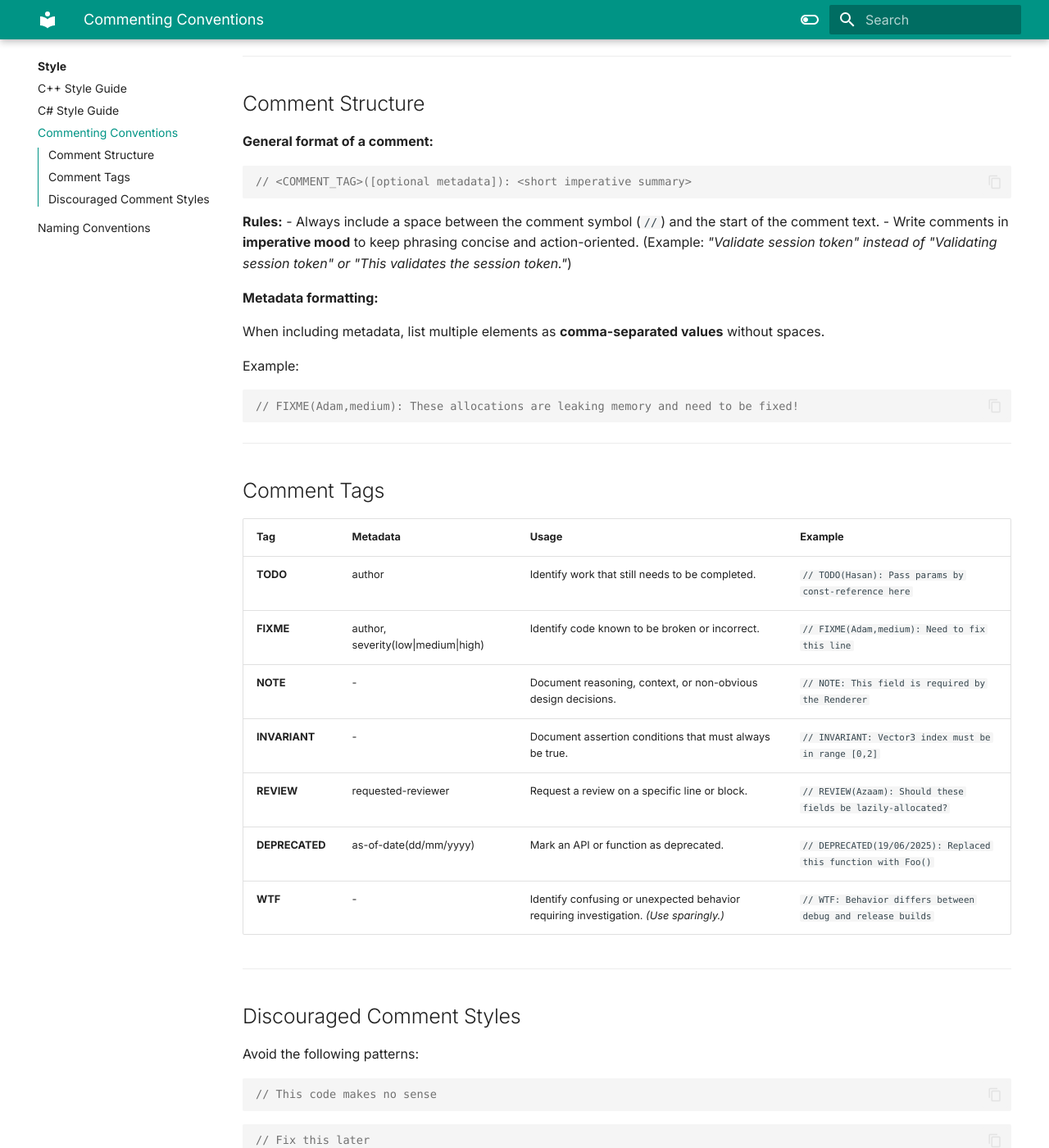
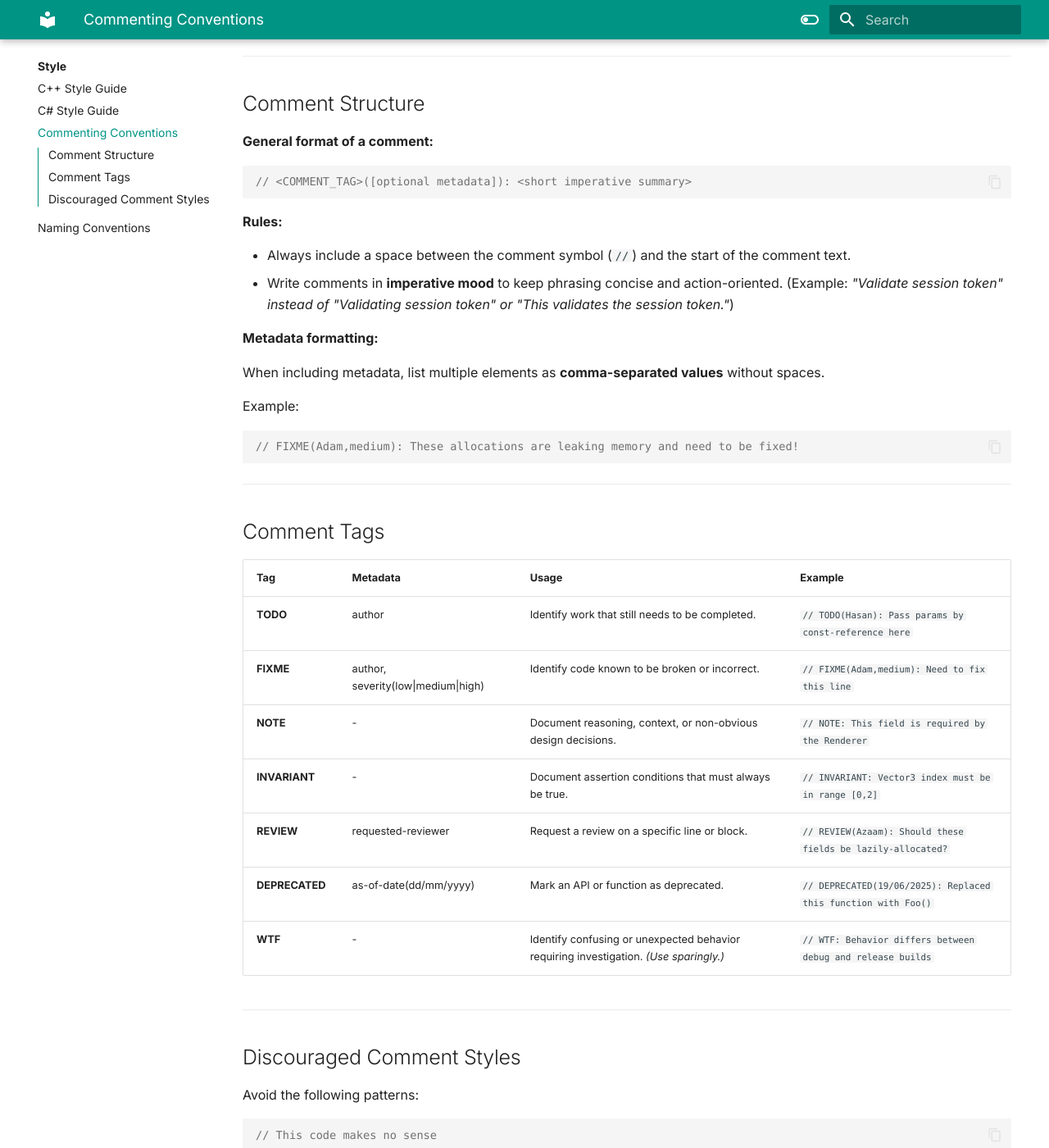
Before and after one commit to Intricate-Dev-Team/IntricateEngineDocs, an MkDocs documentation site: the page built from docs/style/comments.md, in a window 1280 px wide and 1400 px high, scrolled down 210 px. Shown: the whole window at 82% size. Built offline with MkDocs 1.6.1 and Material for MkDocs 9.7.7, drawn with Linux system fonts in a browser that asks for light colours; some web fonts are replaced; some of the changed text lies outside the part shown.

````diff
--- a/docs/style/comments.md
+++ b/docs/style/comments.md
@@ -13,6 +13,7 @@ This section outlines the conventions used for writing comments in code.
 ```
 
 **Rules:**
+
 - Always include a space between the comment symbol (`//`) and the start of the comment text.
 - Write comments in **imperative mood** to keep phrasing concise and action-oriented. (Example: *"Validate session token" instead of "Validating session token" or "This validates the session token."*)
 
@@ -53,7 +54,8 @@ Avoid the following patterns:
 // Fix this later
 ```
 
-> **Note**: This pattern may be used for documenting private/internal members as well as non-obvious code behavior inside methods.
+!!! note
+    This pattern may be used for documenting private/internal members as well as non-obvious code behavior inside methods.
 
 Instead, prefer tagged comments with clear, traceable meaning:
 
````
